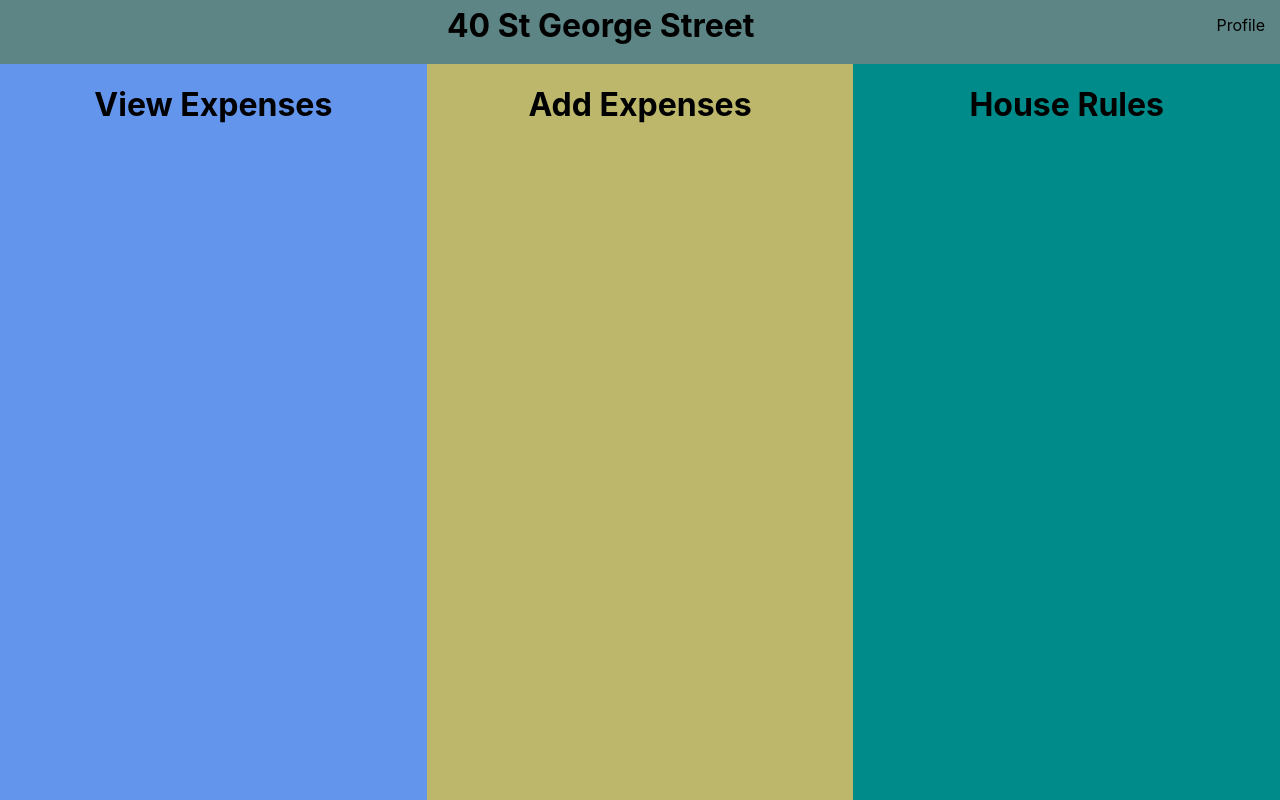
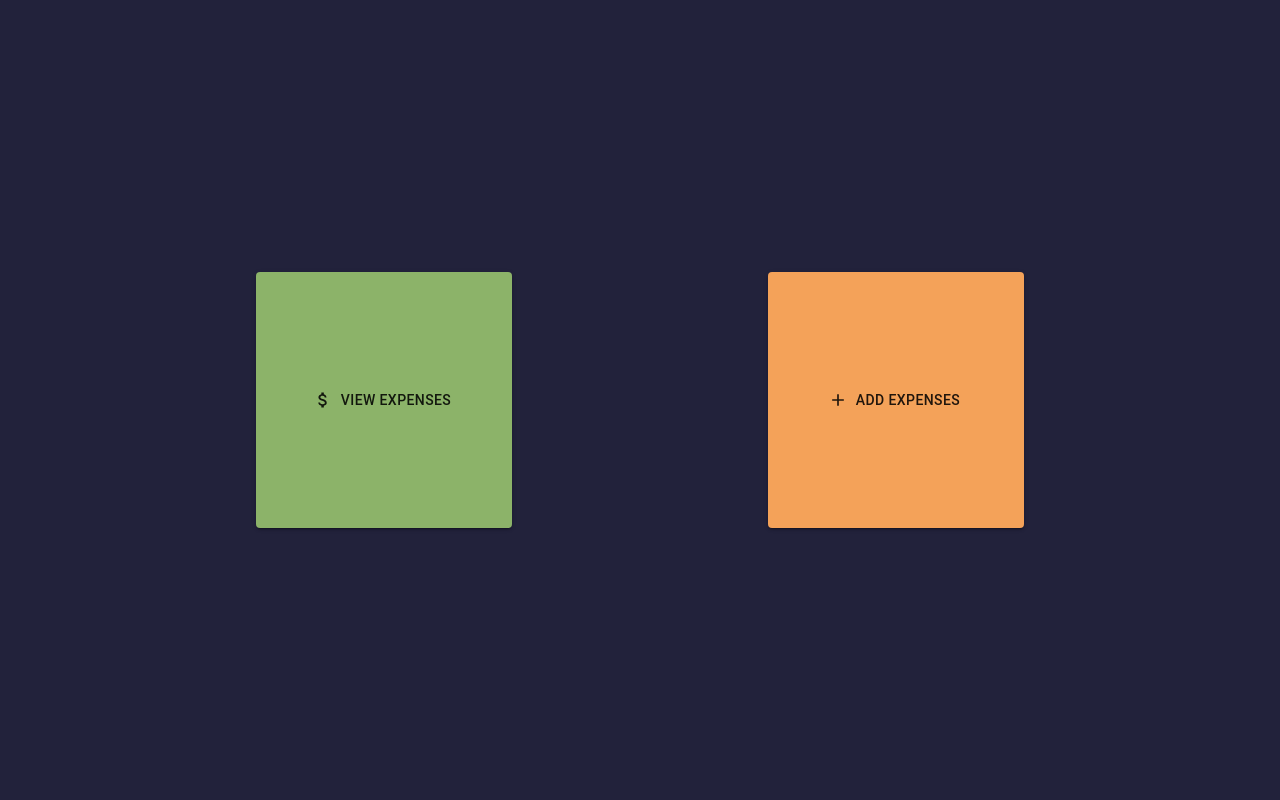
Before and after one commit to connorburns19/HouseMate, a React (Create React App) app in the folder house_mate/: page / in a window 1280 px wide. Built offline with nearby package versions, Linux system fonts and the light colour scheme.

Commit message:
refactored landing page

```diff
--- a/house_mate/package.json
+++ b/house_mate/package.json
@@ -3,6 +3,11 @@
   "version": "0.1.0",
   "private": true,
   "dependencies": {
+    "@emotion/react": "^11.5.0",
+    "@emotion/styled": "^11.3.0",
+    "@material-ui/icons": "^4.11.2",
+    "@mui/icons-material": "^5.0.5",
+    "@mui/material": "^5.0.6",
     "@testing-library/jest-dom": "^5.14.1",
     "@testing-library/react": "^11.2.7",
     "@testing-library/user-event": "^12.8.3",
--- a/house_mate/src/App.css
+++ b/house_mate/src/App.css
@@ -1,53 +1,30 @@
-.Column{
-  display: flex;
-  flex-direction: column;
-  flex-basis: 100%;
-  flex: 1;
-  text-align: center;
+.button--color-blue{
+  background-color:red;
 }
 
-.Row{
-  display:flex;
-  flex-direction:row;
-  flex-wrap:wrap;
-  background-color:fuchsia;
-  height:100%;
+.landing-page{
+  height:100vh;
 }
 
-.App{
-  background-color:coral;
-  height:92vh;
+.landing-page__flex-wrapper{
+  display:flex;
+  height:100%;
+  align-items:center;
+  justify-content:center;
 }
 
-.LeftColumn{
-  background-color: cornflowerblue;
-  height:100%;
+.landing-page__button-container{
+  width:20vw;
+  height:20vw;
+  padding:10vw;
+
 }
 
-.RightColumn{
-  background-color:darkcyan;
+.landing-page__button{
   height:100%;
+  width: 100%;
 }
 
-.MidColumn{
-  background-color:darkkhaki;
-  height:100%;
+.landing-page--black{
+  background-color: #22223b;
 }
-
-table {
-  width: 100%;
-  /* border: 1px solid black;
-  border-collapse: collapse; */
-}
-
-th, td {
-  padding: 15px;
-  text-align: left;
-  border-bottom: 1px solid #ddd;
-}
-
-tr:hover {
-  background-color: whitesmoke;
-  cursor: pointer;
-}
-tr:nth-child(even) {background-color: #f2f2f2;}
--- a/house_mate/src/App.js
+++ b/house_mate/src/App.js
@@ -1,109 +1,40 @@
-import './App.css';
-import { useState } from 'react';
-import NavBar from './NavBar';
+import "./App.css";
+import Button from "@mui/material/Button";
+import { createTheme, ThemeProvider } from '@mui/material/styles';
+import AddIcon from '@mui/icons-material/Add';
+import AttachMoneyIcon from '@mui/icons-material/AttachMoney';
 
 function App() {
-  const [leftDetails, leftDetailsShown] = useState(false);
-  const [addExpense, addExpenseShown] = useState(false);
-  const [houseRules, houseRulesShown] = useState(false);
+  const theme = createTheme({
+    palette: {
+      primary: {
+        main: '#8cb369',
+      },
+      secondary: {
+        main: '#f4a259',
+      },
+
+    },
+  });
 
   return (
-    <div className="App">
-      <NavBar/>
-      <div className="Row">
-        <div className="Column">
-          <div
-          className = "LeftColumn"
-          onMouseEnter={() => leftDetailsShown(true)}
-          onMouseLeave={() => leftDetailsShown(false)}
-          >
-            {!leftDetails && (
-              <h1>View Expenses</h1>
-            )}
+    <div className="landing-page landing-page--black">
+      <ThemeProvider theme={theme}>
+        <div className="landing-page__flex-wrapper">
+          <div className="landing-page__button-container">
+            <Button startIcon={<AttachMoneyIcon />} color="primary" variant="contained" className="landing-page__button button--color-blue">
+              View Expenses
+            </Button>
+          </div>
+          <div className="landing-page__button-container">
+            <Button startIcon={<AddIcon />}color="secondary" variant="contained" className="landing-page__button button--color-green">
+              Add Expenses
+            </Button>
+          </div>
+        </div>
+      </ThemeProvider>
+    </div>
 
-            {leftDetails && (
-              <div className="Table">
-                <h1>Current Expenses</h1>
-
-                <h2>Owed to you</h2>
-                <table>
-                  <tbody>
-                    <tr><td><strong>User</strong></td> <td><strong>Owed</strong></td></tr>
-                    <tr><td>Ekagra Luthra</td> <td>$65.00</td> <td><button>Remind</button></td></tr>
-                    <tr><td>Connor Burns</td> <td>$15.00</td> <td><button>Remind</button></td></tr>
-                    <tr><td>Evan Kanter</td> <td>$26.50</td> <td><button>Remind</button></td></tr>
-                    <tr><td>Liam Culp</td> <td>$10.60</td> <td><button>Remind</button></td></tr>
-                    <tr><td>Johnson Vo</td> <td>$9.99</td> <td><button>Remind</button></td></tr>
-                  </tbody>
-                </table>
-
-                <h2>You owe</h2>
-                <table>
-                  <tbody>
-                    <tr><td><strong>User</strong></td> <td><strong>Owed</strong></td></tr>
-                    <tr><td>Salvador Neri</td> <td>$75</td> <td><button>Pay</button></td></tr>
-                    <tr><td>Matvey Lebedev</td> <td>$17.86</td> <td><button>Pay</button></td></tr>
-                  </tbody>
-                </table>
-              </div>
-            )
-          }
-          </div>
-
-        </div>
-        <div className="Column">
-        <div
-        className = "MidColumn"
-        onMouseEnter={() => addExpenseShown(true)}
-        onMouseLeave={() => addExpenseShown(false)}
-        >
-          {!addExpense && (
-              <h1>Add Expenses</h1>
-            )}
-
-            {addExpense && (
-              <div>
-                <h1>Create Expense</h1>
-                {/* <form>
-                <label>Enter your name:
-                <input
-                  type="text"
-                  name="username"
-                  // value={inputs.username || ""}
-                  // onChange={handleChange}
-                />
-                </label>
-                <label>Enter your age:
-                  <input
-                    type="number"
-                    name="age"
-                    // value={inputs.age || ""}
-                    // onChange={handleChange}
-                  />
-                  </label>
-                  <input type="submit" />
-                </form> */}
-              </div>
-            )}
-        </div>
-        </div>
-        <div className="Column">
-        <div
-        className = "RightColumn"
-        onMouseEnter={() => houseRulesShown(true)}
-        onMouseLeave={() => houseRulesShown(false)}
-        >
-          {!houseRules && (
-            <h1>House Rules</h1>
-          )}
-          {houseRules && (
-            <h1>Payments are to be made on the 1st of each month</h1>//Nathan to assist with implementation
-          )}
-
-        </div>
-        </div>
-      </div>
-    </div>
   );
 }
 
```
Also changed, not shown: 1 other file (tests, documents, lock files or other folders).
